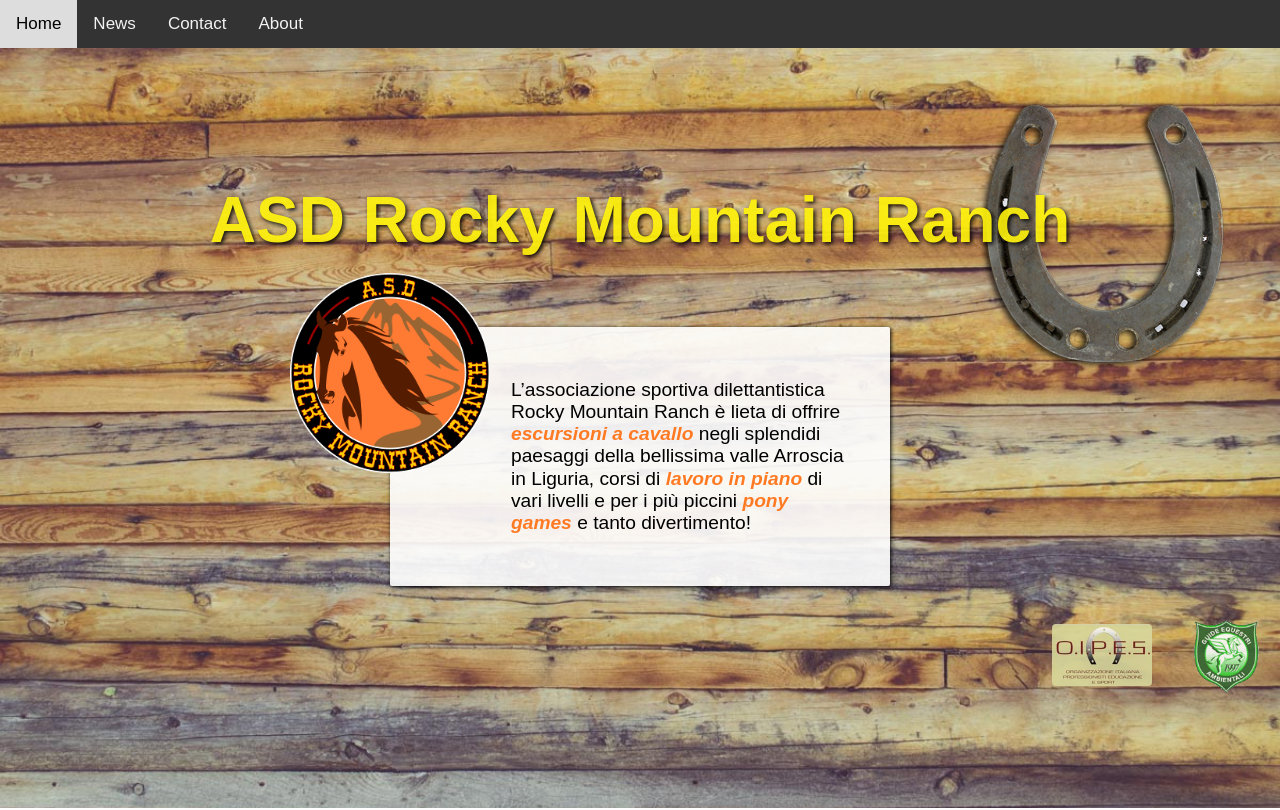
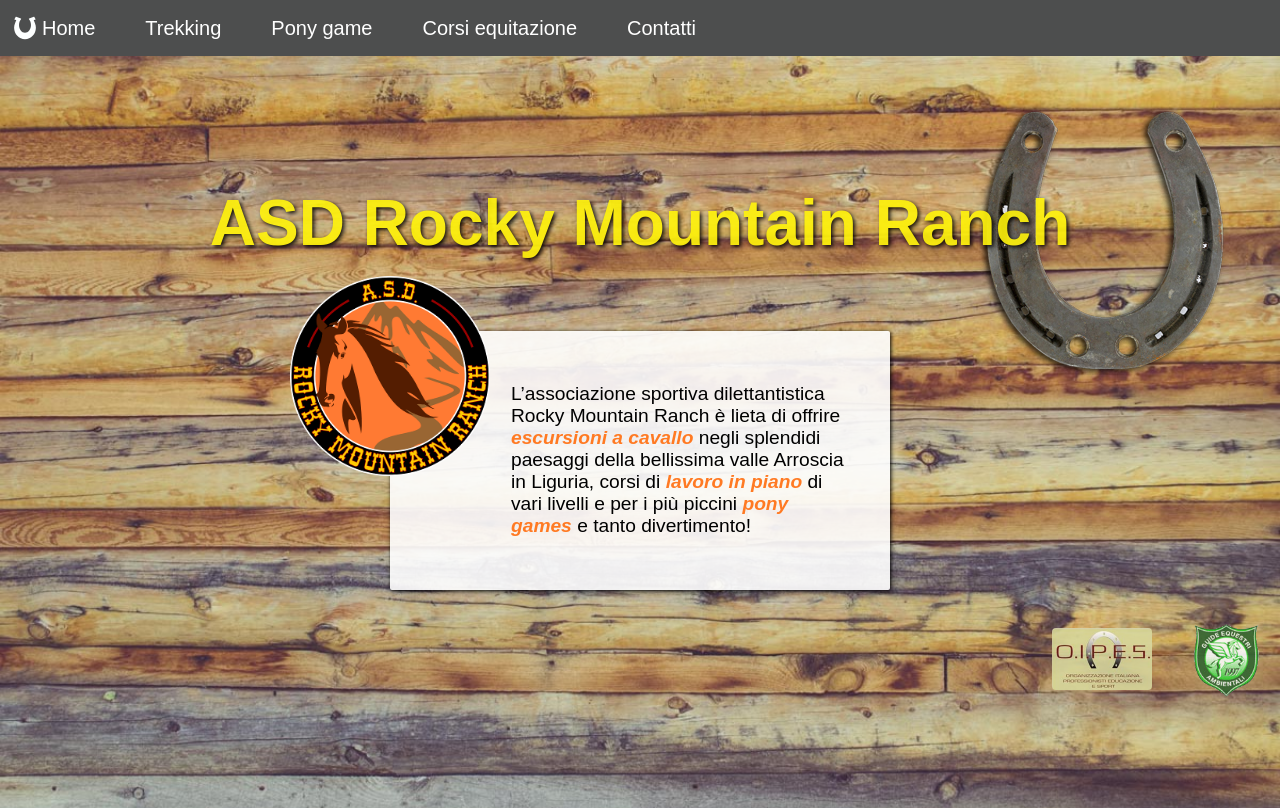
Before and after one commit to Bagongo/rocky_mountain_ranch, a website built with webpack: page app/index.html in a window 1280 px wide. Shown: the top 810 px of the page. Built offline with nearby package versions, Linux system fonts and the light colour scheme.

Commit message:
Styled navbar. Smooth scrolling added....

```diff
--- a/app/assets/scripts/modules/navbar.js
+++ b/app/assets/scripts/modules/navbar.js
@@ -3,3 +3,16 @@ $(".navbar-toggle").on("click", function(event) {
 	var $navbar = $(this).closest(".navbar");
 	$navbar.toggleClass("responsive");
 });
+
+$("#topnav a:not(:last)").on("click", function(e){
+     e.preventDefault();
+
+	// $("#topnav").removeClass("responsive");
+
+	var target = this.hash;
+	var scrollTo = $(target).offset().top - $("#topnav").height();
+
+	console.log(scrollTo);
+
+	$('html, body').stop().animate({'scrollTop': scrollTo}, 900, 'swing');
+});
--- a/app/assets/scripts/modules/parallax_effects.js
+++ b/app/assets/scripts/modules/parallax_effects.js
@@ -30,5 +30,5 @@ class ParallaxSection{
 
 
 new ParallaxSection("#trekking-a-cavallo", -0.1, 1.5);
-new ParallaxSection("#pony-game", -0.1, 1.5);
-new ParallaxSection("#lavoro-in-piano", 0.1, -1);
+new ParallaxSection("#pony-game", -0.1, 1.7);
+new ParallaxSection("#corsi-equitazione", -0.1, 1.2);
--- a/app/assets/styles/modules/_contacts.css
+++ b/app/assets/styles/modules/_contacts.css
@@ -8,6 +8,10 @@
 	background-size: cover;
 
 	@mixin atTall{
+		min-height: 100vh;
+	}
+
+	@mixin atMedium{
 		min-height: 100vh;
 	}
 
--- a/app/assets/styles/modules/_lavoro_in_piano.css
+++ b/app/assets/styles/modules/_corsi-equitazione.css
@@ -1,3 +1,3 @@
-#lavoro-in-piano{
+#corsi-equitazione{
 	background-image: url('/assets/images/ranch-cavalli-2.jpg');
 }
--- a/app/assets/styles/modules/_navbar.css
+++ b/app/assets/styles/modules/_navbar.css
@@ -1,7 +1,7 @@
 /* Add a black background color to the top navigation */
 .navbar {
     z-index: 10;
-    background-color: #333;
+    background-color: #4D4E4E;
     overflow: hidden;
     position: fixed; /* Set the navbar to fixed position */
     top: 0; /* Position the navbar at the top of the page */
@@ -11,18 +11,30 @@
 /* Style the links inside the navigation bar */
 .navbar a {
     float: left;
-    display: block;
-    color: #f2f2f2;
+    display: flex;
+    justify-content: center;
+    align-items: center;
+    color: #fff;
     text-align: center;
-    padding: 14px 16px;
+    padding: 16px 8px;
     text-decoration: none;
-    font-size: 17px;
+    font-size: 20px;
 }
 
 /* Change the color of links on hover */
 .navbar a:hover {
-    background-color: #ddd;
-    color: black;
+
+}
+
+.navbar a img{
+  width:  24px;
+  visibility: hidden;
+  fill: white;
+  margin: 0 5px;
+}
+
+.navbar a:hover img{
+    visibility: visible;
 }
 
 /* Hide the link that should open and close the navbar on small screens */
@@ -52,4 +64,8 @@
     display: block;
     text-align: left;
   }
+
+  .navbar.responsive a img{
+    display: none;
+  }
 }
--- a/app/assets/styles/styles.css
+++ b/app/assets/styles/styles.css
@@ -13,5 +13,5 @@
 @import "modules/_trekking_a_cavallo";
 @import "modules/_pony_game";
 @import "modules/_instructors";
-@import "modules/_lavoro_in_piano";
+@import "modules/_corsi-equitazione";
 @import "modules/_contacts";
--- a/app/index.html
+++ b/app/index.html
@@ -16,14 +16,15 @@
 <body>
 
   <div class="navbar" id="topnav">
-    <a href="#home">Home</a>
-    <a href="#news">News</a>
-    <a href="#contact">Contact</a>
-    <a href="#about">About</a>
+    <a href="#home"><img src="/assets/images/horseshoe-icon_8.svg" />Home</a>
+    <a href="#trekking-a-cavallo"><img src="/assets/images/horseshoe-icon_8.svg" />Trekking</a>
+    <a href="#pony-game"><img src="/assets/images/horseshoe-icon_8.svg" />Pony game</a>
+    <a href="#corsi-equitazione"><img src="/assets/images/horseshoe-icon_8.svg" />Corsi equitazione</a>
+    <a href="#contacts"><img src="/assets/images/horseshoe-icon_8.svg" />Contatti</a>
     <a href="" class="icon navbar-toggle" >&#9776;</a>
   </div>
 
-  <div class="section full-image-section home-section">
+  <div class="section full-image-section home-section" id="home">
       <div class="home-section__content">
         <div class="home-section__content__title">
           <h1>ASD Rocky Mountain Ranch</h1>
@@ -92,9 +93,9 @@
 
   </div>
 
-  <div class="section full-image-section parallax-fx" id="lavoro-in-piano">
+  <div class="section full-image-section parallax-fx" id="corsi-equitazione">
     <div class="full-image-section__content">
-      <h1 class="full-image-section__content__title full-image-section__content__title--yellow">Lavoro in piano</h1>
+      <h1 class="full-image-section__content__title full-image-section__content__title--yellow">Corsi di equitazione</h1>
       <p class="full-image-section__content__text full-image-section__content__text--yellow"> - Lavoro in campo per <span>ogni livello</span>, sia per principianti che per cavalieri già capaci. Il nostro intento principale consiste nell'insegnare il <span>rispetto reciproco tra uomo e cavallo</span>, oltre che le tecniche di equitazione. Insegniamo a riporre fiducia in queste meravigliose creature cosicché loro si possano a loro volta fidare totalmente di noi. Questo per poter affrontare ogni situazione si presenti, tanto in campo quanto in passeggiata, in <span>totale calma e serenità.</span></p>
     </div>
   </div>
@@ -107,7 +108,7 @@
     <div class="descriptive-section__image descriptive-section__image--reverse" style="background-image: url(assets/images/i_cavalli--1200x800.jpg"></div>
   </div>
 
-  <div class="contacts-section">
+  <div class="contacts-section" id="contacts">
     <h1 class="contacts-section__title">Contatti</h1>
     <div class="contacts-section__content">
       <div class="contact__card">
--- a/app/temp/styles/styles.css
+++ b/app/temp/styles/styles.css
@@ -449,7 +449,7 @@ a{
 
 .navbar {
     z-index: 10;
-    background-color: #333;
+    background-color: #4D4E4E;
     overflow: hidden;
     position: fixed; /* Set the navbar to fixed position */
     top: 0; /* Position the navbar at the top of the page */
@@ -460,19 +460,37 @@ a{
 
 .navbar a {
     float: left;
-    display: block;
-    color: #f2f2f2;
+    display: -webkit-box;
+    display: -ms-flexbox;
+    display: flex;
+    -webkit-box-pack: center;
+        -ms-flex-pack: center;
+            justify-content: center;
+    -webkit-box-align: center;
+        -ms-flex-align: center;
+            align-items: center;
+    color: #fff;
     text-align: center;
-    padding: 14px 16px;
+    padding: 16px 8px;
     text-decoration: none;
-    font-size: 17px;
+    font-size: 20px;
 }
 
 /* Change the color of links on hover */
 
 .navbar a:hover {
-    background-color: #ddd;
-    color: black;
+
+}
+
+.navbar a img{
+  width:  24px;
+  visibility: hidden;
+  fill: white;
+  margin: 0 5px;
+}
+
+.navbar a:hover img{
+    visibility: visible;
 }
 
 /* Hide the link that should open and close the navbar on small screens */
@@ -504,6 +522,10 @@ a{
     float: none;
     display: block;
     text-align: left;
+  }
+
+  .navbar.responsive a img{
+    display: none;
   }
 }
 
@@ -1180,7 +1202,7 @@ footer{
   }
 }
 
-#lavoro-in-piano{
+#corsi-equitazione{
 	background-image: url('/assets/images/ranch-cavalli-2.jpg');
 }
 
@@ -1195,6 +1217,13 @@ footer{
 }
 
 @media (min-height: 800px) {
+
+  .contacts-section {
+    min-height: 100vh;
+  }
+}
+
+@media (min-width: 800px) {
 
   .contacts-section {
     min-height: 100vh;
```
Also changed, not shown: app/assets/images/horseshoe-icon.svg (added), app/assets/images/horseshoe-icon_2.svg (added), app/assets/images/horseshoe-icon_8.svg (added), app/temp/scripts/App.js.
